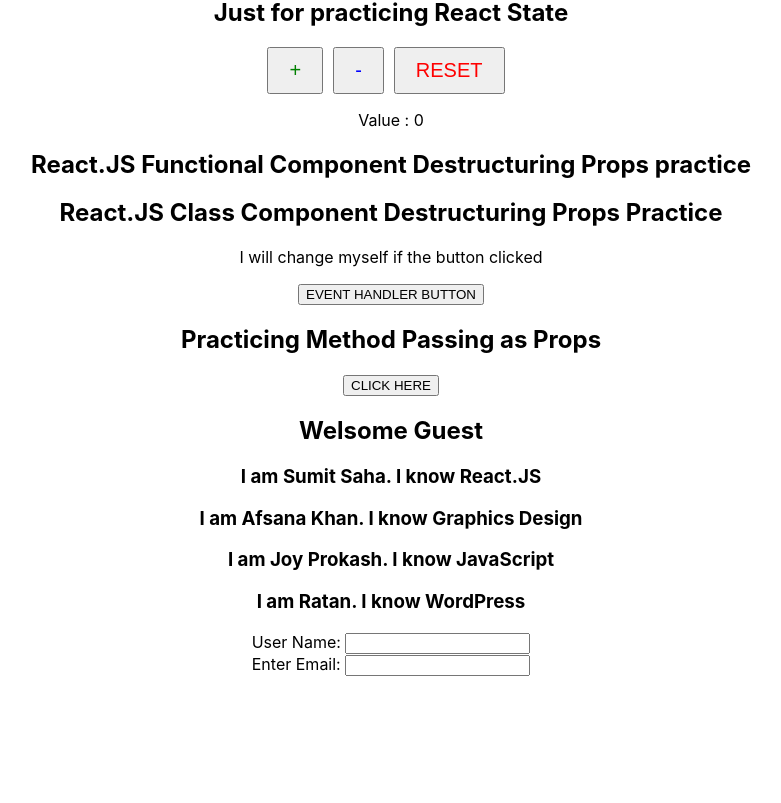
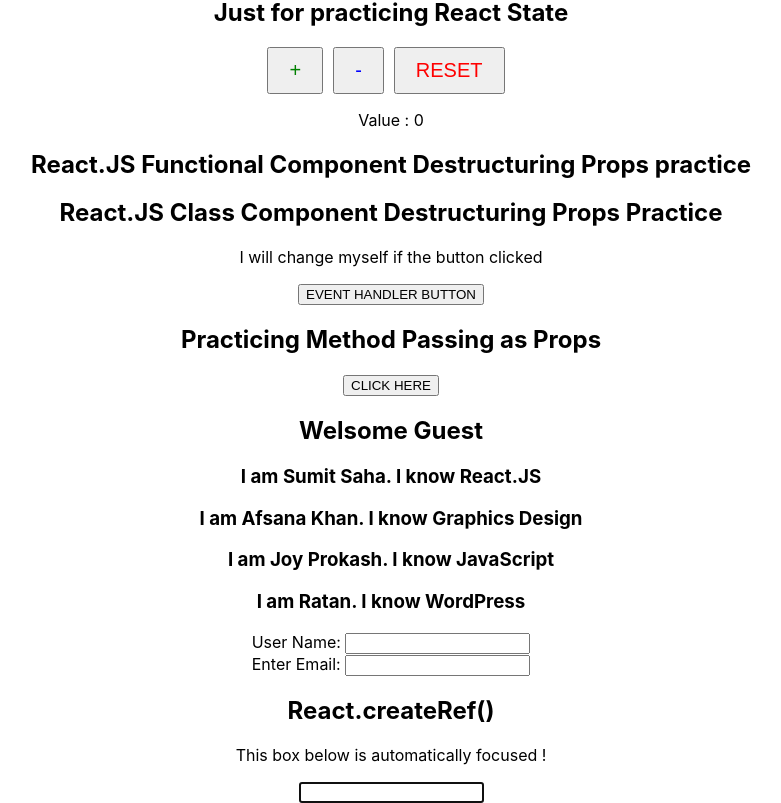
Before and after one commit to Abfahim21/React.js, a React (Create React App) app: page / in a window 1280 px wide. Shown: the part 224-1027 px from the top of the page, without its empty margins (249-1030 px from the left). Before the commit the page ends 900 px from the top, so only its background shows below. Built offline with nearby package versions, Linux system fonts and the light colour scheme.

Commit message:
react create ref

```diff
--- a/src/App.js
+++ b/src/App.js
@@ -9,6 +9,7 @@
 import ConditionalRendering from './components/ConditionalRendering';
 import NameList from './components/NameList';
 import Form from './components/Form';
+import Refs from './components/Refs';
 
 function App() {
   return (
@@ -23,6 +24,7 @@
       <ConditionalRendering/>
       <NameList/>
       <Form/>
+      <Refs/>
     </div>
   );
 }
--- a/src/components/Form.js
+++ b/src/components/Form.js
@@ -24,7 +24,7 @@
         <label>User Name: </label>
         <input type="text" value={this.state.textMessage} onChange={ this.handleMessageChange }/> <br />
         <label htmlFor="email">Enter Email: </label>
-        <input type="email" name="email" id="email" value={this.state.email} onChange={this.handleEmailChange}/>
+        <input type="email" value={this.state.email} onChange={this.handleEmailChange}/> <br />
     </div>;
   }
 }
--- /dev/null
+++ b/src/components/Refs.js
@@ -0,0 +1,22 @@
+import React, { Component } from 'react';
+
+class Refs extends Component {
+    constructor(props) {
+      super(props)
+
+      this.inputRef = React.createRef()
+    }
+    componentDidMount(){
+        this.inputRef.current.focus()
+    }
+
+  render() {
+    return <div>
+        <h2>React.createRef()</h2>
+        <p>This box below is automatically focused !</p>
+        <input type="text" ref={this.inputRef} />
+    </div>;
+  }
+}
+
+export default Refs;
```
